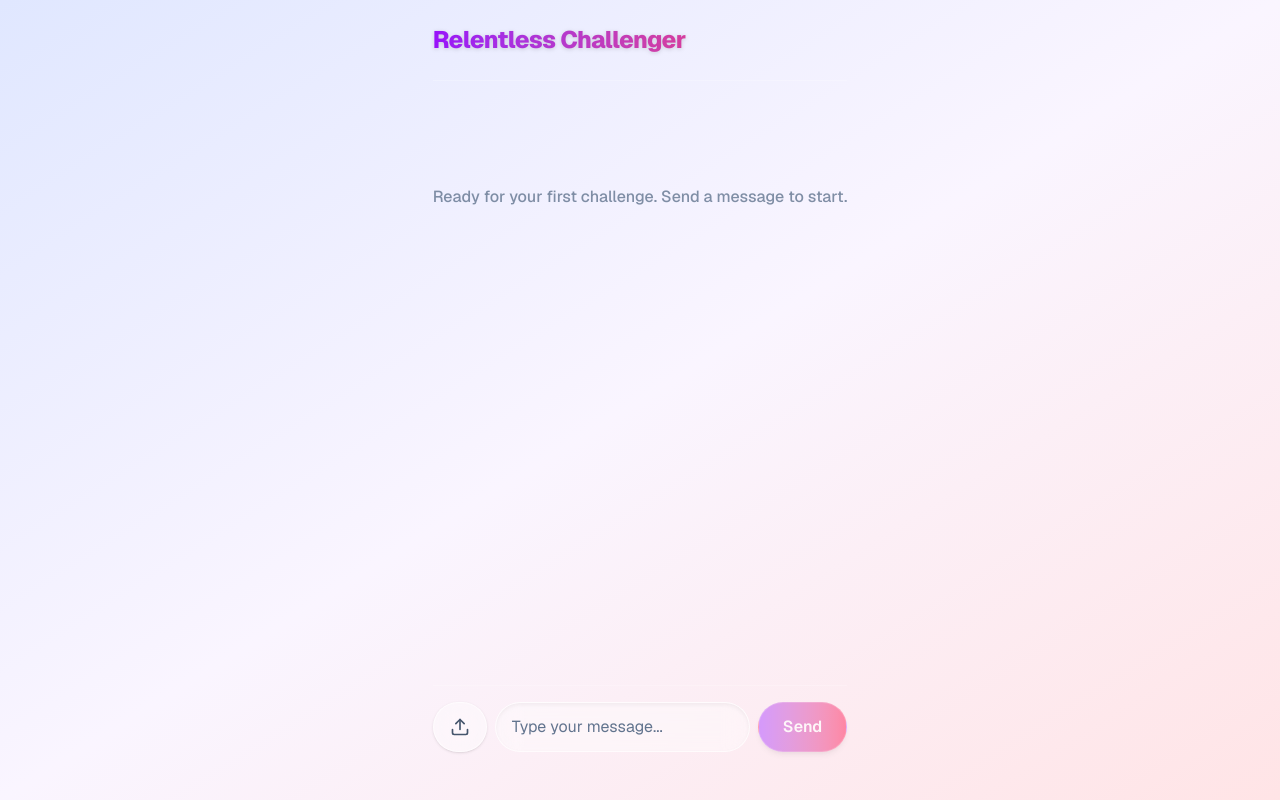
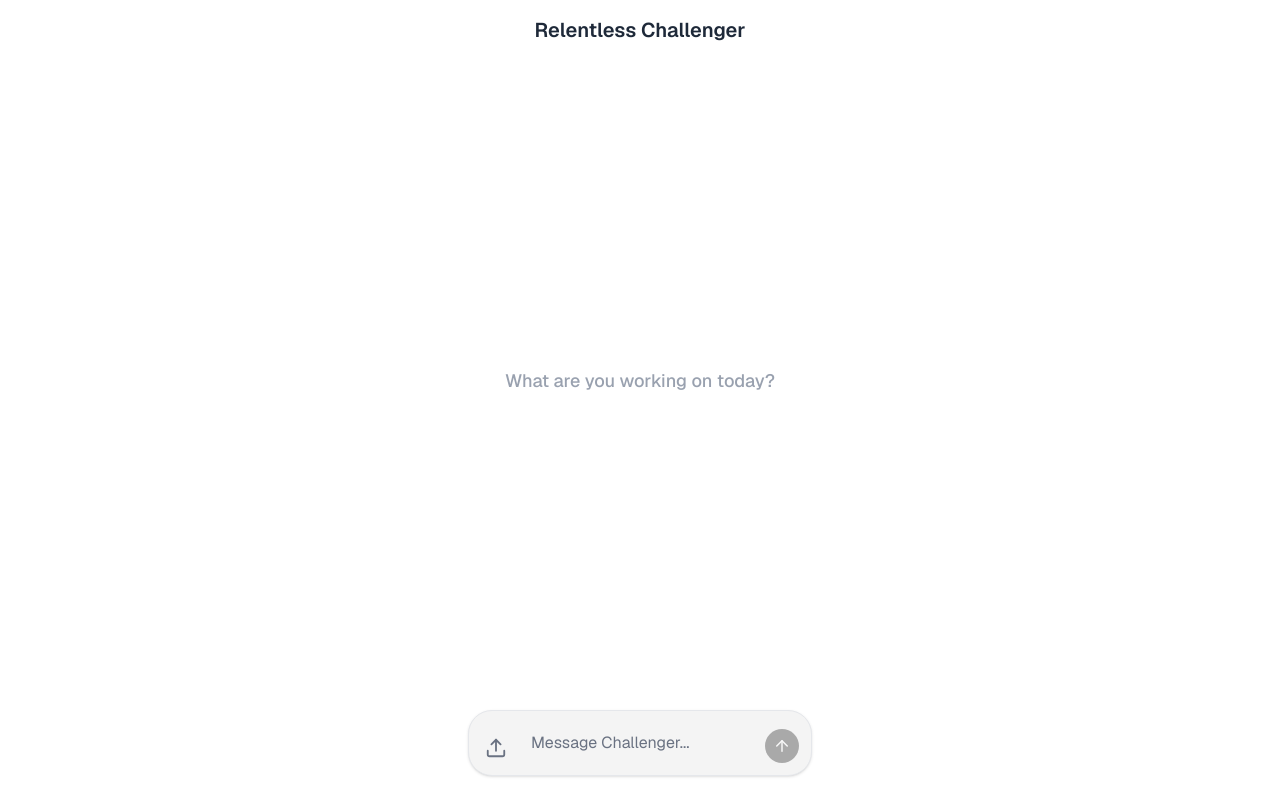
Before and after one commit to sanandsanand/devpostbuildwithai, a Next.js app: page / in a window 1280 px wide. Built offline with nearby package versions, Linux system fonts and the light colour scheme.

Commit message:
Revise look and feel to ChatGPT minimalist UI

```diff
--- a/devpost/checklist.md
+++ b/devpost/checklist.md
@@ -74,4 +74,5 @@ Activity mode: recap
 
 - **Post-Build Styling Change 1:** The learner requested changing the initial plain/grayscale UI to a modern dark mode with neon accents.
 - **Post-Build Styling Change 2:** The learner decided on a classic hacker/terminal dark mode with pure black backgrounds, bright green monospace text, and sharp square corners.
-- **Post-Build Styling Change 3:** The learner found the terminal style too generic and requested a "visually appealing" premium look. We agreed on a light-mode Glassmorphism design with frosted glass effects and a soft gradient background. `spec.md` and UI components were updated.
+- **Post-Build Styling Change 3:** The learner requested a "visually appealing" premium look. We tried a light-mode Glassmorphism design.
+- **Post-Build Styling Change 4:** The learner ultimately chose a clean, hyper-minimalist UI replicating standard standard conversational AI products (like ChatGPT), with a plain white background, floating soft-gray input box, and borderless AI responses.
--- a/devpost/spec.md
+++ b/devpost/spec.md
@@ -26,7 +26,7 @@ We are building a web-based chat application. The front-end is what the user see
 - **Deployment (Optional):** We will deploy this to Vercel. It takes two clicks and securely stores your API key on their servers so anyone can try it live.
 
 ## Look and Feel
-A premium light-mode Glassmorphism aesthetic. The background is a soft, colorful gradient mesh. The UI elements (chat bubbles, input bar) use frosted glass effects with translucent white backgrounds, subtle blurs, white borders, and soft drop shadows to create a highly polished, visually appealing modern interface.
+A minimalist, highly legible aesthetic modeled after ChatGPT. The app uses a pure white background with dark gray typography. The user's messages are styled as clean, soft-gray floating bubbles, while the AI's responses are borderless text. The input bar is a subtle, floating rounded rectangle at the bottom, prioritizing distraction-free communication.
 
 ## Components
 
--- a/src/app/layout.tsx
+++ b/src/app/layout.tsx
@@ -24,7 +24,7 @@ export default function RootLayout({ children }: LayoutProps<"/">) {
       suppressHydrationWarning
       className={`${geistSans.variable} ${geistMono.variable} h-full antialiased`}
     >
-      <body className="min-h-full flex flex-col bg-gradient-to-br from-indigo-100 via-purple-50 to-rose-100 text-slate-800 font-sans selection:bg-purple-300/50">{children}</body>
+      <body className="min-h-full flex flex-col bg-white text-gray-900 font-sans">{children}</body>
     </html>
   );
 }
--- a/src/components/Chat.tsx
+++ b/src/components/Chat.tsx
@@ -53,52 +53,54 @@ export function Chat() {
   if (!mounted) return null;
 
   return (
-    <div className="flex flex-col h-screen max-w-3xl mx-auto px-4 bg-transparent">
-      <header className="py-6 border-b border-white/20">
-        <h1 className="text-2xl font-extrabold tracking-tight bg-gradient-to-r from-purple-600 to-rose-500 bg-clip-text text-transparent drop-shadow-sm">Relentless Challenger</h1>
+    <div className="flex flex-col h-screen max-w-3xl mx-auto bg-white">
+      <header className="py-4 text-center">
+        <h1 className="text-xl font-semibold text-gray-800">Relentless Challenger</h1>
       </header>
 
-      <main className="flex-1 overflow-y-auto py-6">
+      <main className="flex-1 overflow-y-auto px-4 py-6">
         {messages.length === 0 ? (
-          <div className="text-center text-slate-500/80 mt-20 font-medium">
-            Ready for your first challenge. Send a message to start.
+          <div className="flex items-center justify-center h-full text-gray-400 font-medium text-lg">
+            What are you working on today?
           </div>
         ) : (
           messages.map((m: any) => <Message key={m.id} message={m} />)
         )}
       </main>
 
-      <form onSubmit={handleSubmit} className="pt-4 pb-12 border-t border-white/20">
+      <form onSubmit={handleSubmit} className="px-4 pb-6 pt-2 bg-white w-full">
+        <div className="relative bg-[#f4f4f4] rounded-3xl p-2 flex flex-col shadow-sm border border-gray-200 focus-within:ring-1 focus-within:ring-gray-300 transition-all">
           {image && (
-          <div className="mb-4 relative inline-block">
-            <img src={image} alt="Upload preview" className="h-24 w-auto rounded-xl border border-white/60 shadow-md backdrop-blur-sm" />
+            <div className="px-3 pt-3 pb-1 relative inline-block">
+              <img src={image} alt="Upload preview" className="h-16 w-auto rounded-lg border border-gray-200" />
               <button
                 type="button"
                 onClick={() => setImage(null)}
-              className="absolute -top-2 -right-2 bg-white/80 backdrop-blur-md text-slate-800 border border-white/60 rounded-full w-6 h-6 flex items-center justify-center text-xs hover:bg-white shadow-sm"
+                className="absolute top-1 -right-1 bg-gray-500 text-white rounded-full w-5 h-5 flex items-center justify-center text-xs hover:bg-gray-700 shadow-sm"
               >
                 ×
               </button>
             </div>
           )}
-        <div className="flex gap-2">
-          <label className="flex items-center justify-center cursor-pointer bg-white/40 backdrop-blur-md border border-white/60 px-4 py-3 text-slate-600 transition-all hover:bg-white/60 shadow-sm rounded-full">
+          <div className="flex items-end gap-2">
+            <label className="flex items-center justify-center cursor-pointer p-2 text-gray-500 hover:text-gray-800 transition-colors rounded-full hover:bg-gray-200">
               <input type="file" accept="image/*" className="hidden" onChange={handleImageChange} />
-            <svg xmlns="http://www.w3.org/2000/svg" width="20" height="20" viewBox="0 0 24 24" fill="none" stroke="currentColor" strokeWidth="2" strokeLinecap="round" strokeLinejoin="round"><path d="M21 15v4a2 2 0 0 1-2 2H5a2 2 0 0 1-2-2v-4"></path><polyline points="17 8 12 3 7 8"></polyline><line x1="12" y1="3" x2="12" y2="15"></line></svg>
+              <svg xmlns="http://www.w3.org/2000/svg" width="22" height="22" viewBox="0 0 24 24" fill="none" stroke="currentColor" strokeWidth="2" strokeLinecap="round" strokeLinejoin="round"><path d="M21 15v4a2 2 0 0 1-2 2H5a2 2 0 0 1-2-2v-4"></path><polyline points="17 8 12 3 7 8"></polyline><line x1="12" y1="3" x2="12" y2="15"></line></svg>
             </label>
             <input
-            className="flex-1 bg-white/40 backdrop-blur-md border border-white/60 px-4 py-3 text-slate-800 placeholder-slate-500 focus:outline-none focus:ring-2 focus:ring-purple-400/50 rounded-full shadow-inner"
+              className="flex-1 bg-transparent px-2 py-3 text-gray-900 placeholder-gray-500 focus:outline-none focus:ring-0"
               value={input}
-            placeholder="Type your message..."
+              placeholder="Message Challenger..."
               onChange={(e) => setInput(e.target.value)}
             />
             <button
               type="submit"
               disabled={!input.trim() && !image}
-            className="bg-gradient-to-r from-purple-500 to-rose-500 text-white font-semibold hover:opacity-90 shadow-md rounded-full px-6 py-3 border border-white/20 disabled:opacity-50 disabled:cursor-not-allowed transition-opacity"
+              className="p-2 mb-1 mr-1 bg-black text-white rounded-full disabled:opacity-30 disabled:cursor-not-allowed hover:bg-gray-800 transition-colors flex items-center justify-center"
             >
-            Send
+              <svg xmlns="http://www.w3.org/2000/svg" width="18" height="18" viewBox="0 0 24 24" fill="none" stroke="currentColor" strokeWidth="2" strokeLinecap="round" strokeLinejoin="round"><line x1="12" y1="19" x2="12" y2="5"></line><polyline points="5 12 12 5 19 12"></polyline></svg>
             </button>
+          </div>
         </div>
       </form>
     </div>
--- a/src/components/Message.tsx
+++ b/src/components/Message.tsx
@@ -4,17 +4,17 @@ import ReactMarkdown from 'react-markdown';
 export function Message({ message }: { message: UIMessage }) {
   const isUser = message.role === 'user';
   return (
-    <div className={`flex w-full ${isUser ? 'justify-end' : 'justify-start'} mb-4`}>
+    <div className={`flex w-full ${isUser ? 'justify-end' : 'justify-start'} mb-6`}>
       <div
-        className={`max-w-[80%] min-w-0 px-5 py-4 overflow-x-auto backdrop-blur-md shadow-sm ${
+        className={`max-w-[85%] min-w-0 overflow-x-auto ${
           isUser
-            ? 'bg-white/70 border border-white/60 text-slate-900 rounded-3xl rounded-br-sm'
-            : 'bg-white/50 border border-white/40 text-slate-800 rounded-3xl rounded-bl-sm'
+            ? 'bg-[#f4f4f4] text-gray-900 rounded-3xl px-5 py-3'
+            : 'bg-transparent text-gray-900 px-2 py-2'
         }`}
       >
-        <div className={isUser ? "whitespace-pre-wrap break-words" : "prose max-w-none break-words text-slate-800 [&_*]:text-slate-800"}>
+        <div className={isUser ? "whitespace-pre-wrap break-words" : "prose prose-gray max-w-none break-words"}>
           {message.parts?.map((p: any, i: number) =>
-            p.type === 'image' && <img key={i} src={p.image} className="max-w-full rounded-xl mb-3 border border-white/50 shadow-sm" alt="Attachment" />
+            p.type === 'image' && <img key={i} src={p.image} className="max-w-md rounded-xl mb-3 shadow-sm border border-gray-100" alt="Attachment" />
           )}
           <ReactMarkdown>
             {message.parts
```
Lines whose indentation alone changed are shown as unchanged.
